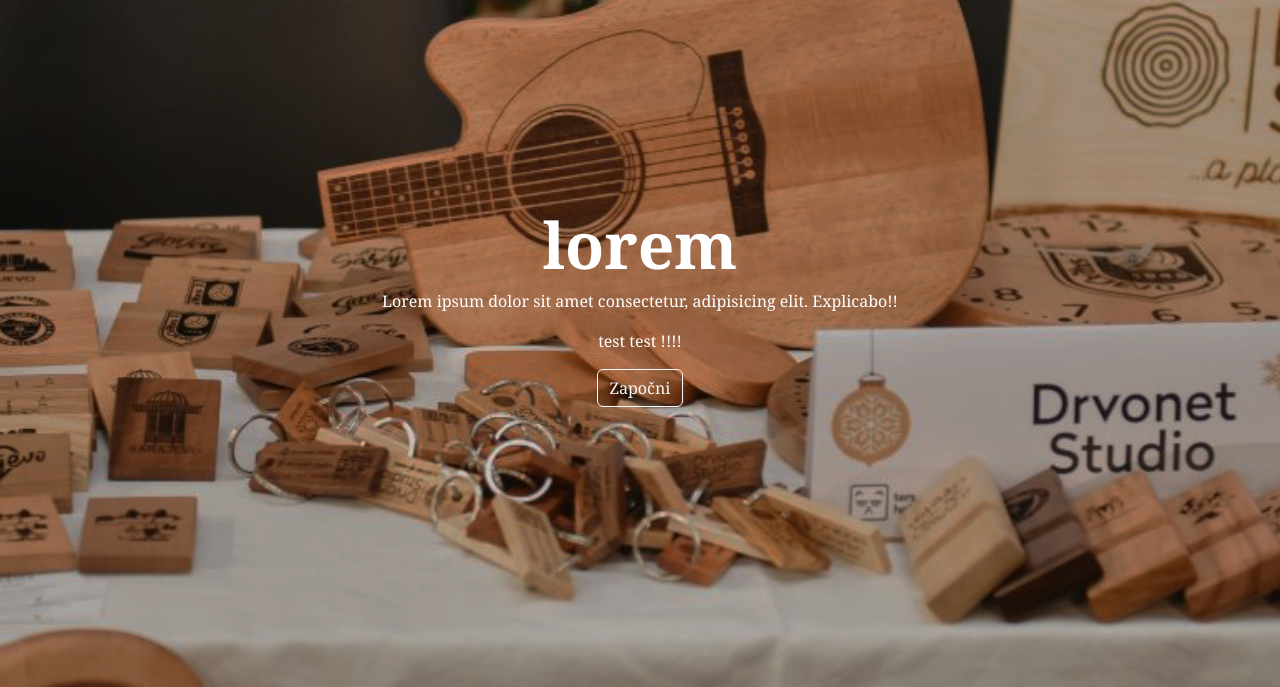
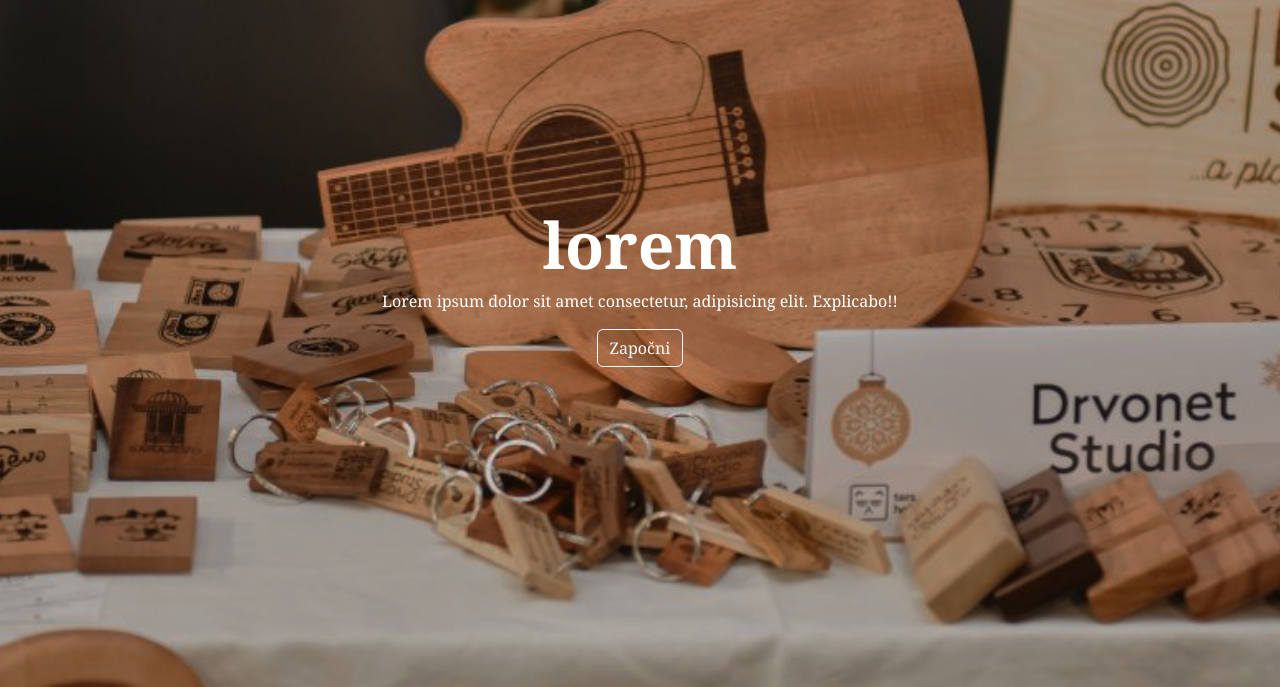
Before and after one commit to emiresatovic/Drvonet-Studio, a plain HTML site: page index.html in a window 1280 px wide. Shown: the part 113-800 px from the top of the page. Drawn offline with nearby package versions, Linux system fonts and the light colour scheme.

```diff
--- a/index.html
+++ b/index.html
@@ -15,7 +15,6 @@
       <div class="text-pozadina">
         <h1>lorem</h1>
         <p>Lorem ipsum dolor sit amet consectetur, adipisicing elit. Explicabo!!</p>
-        <p>test test !!!!</p>
         <button type="button" class="btn btn-outline-light">Započni</button>
       </div>
     </div>
```
Also changed, not shown: 1 other file.
